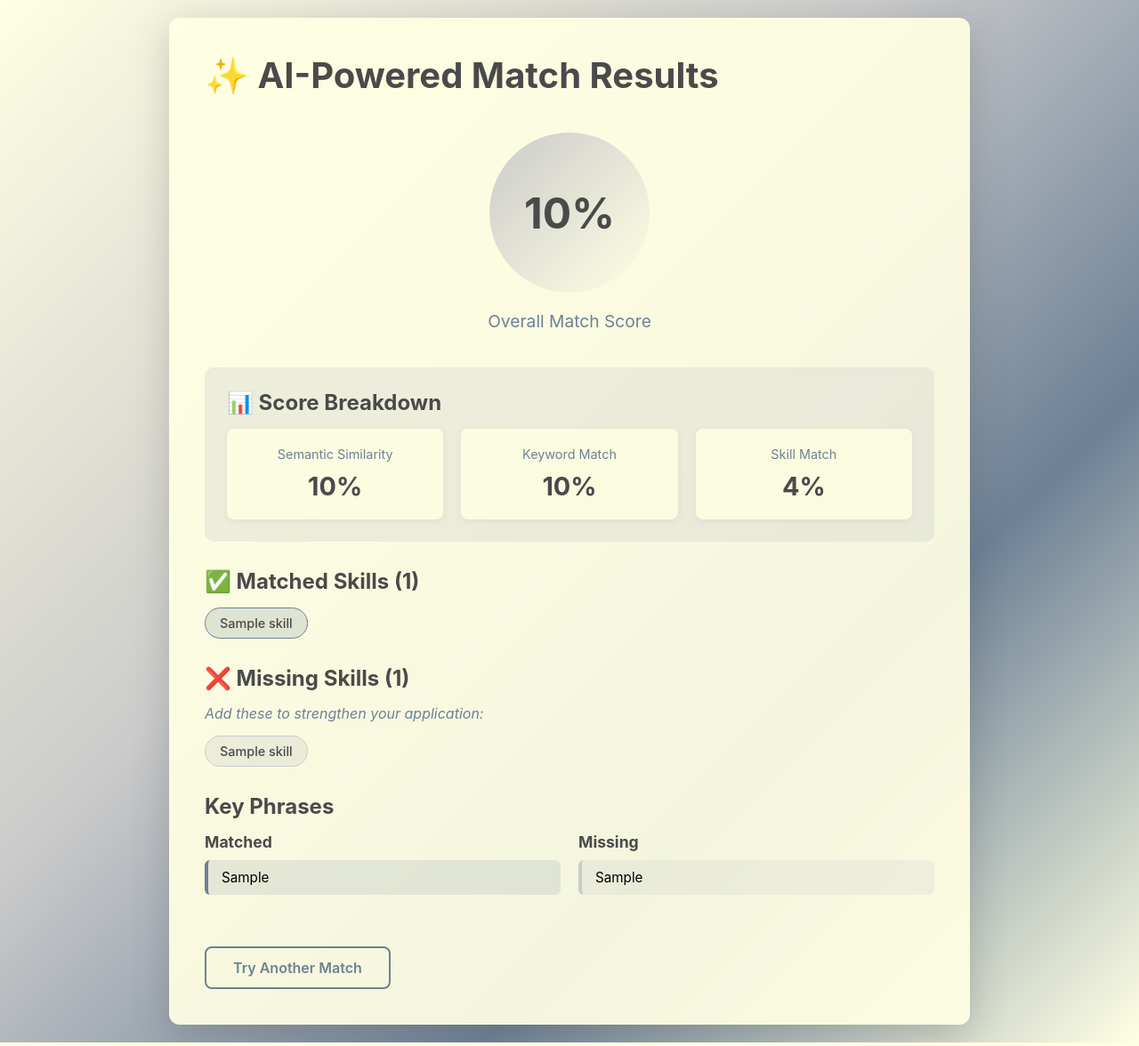
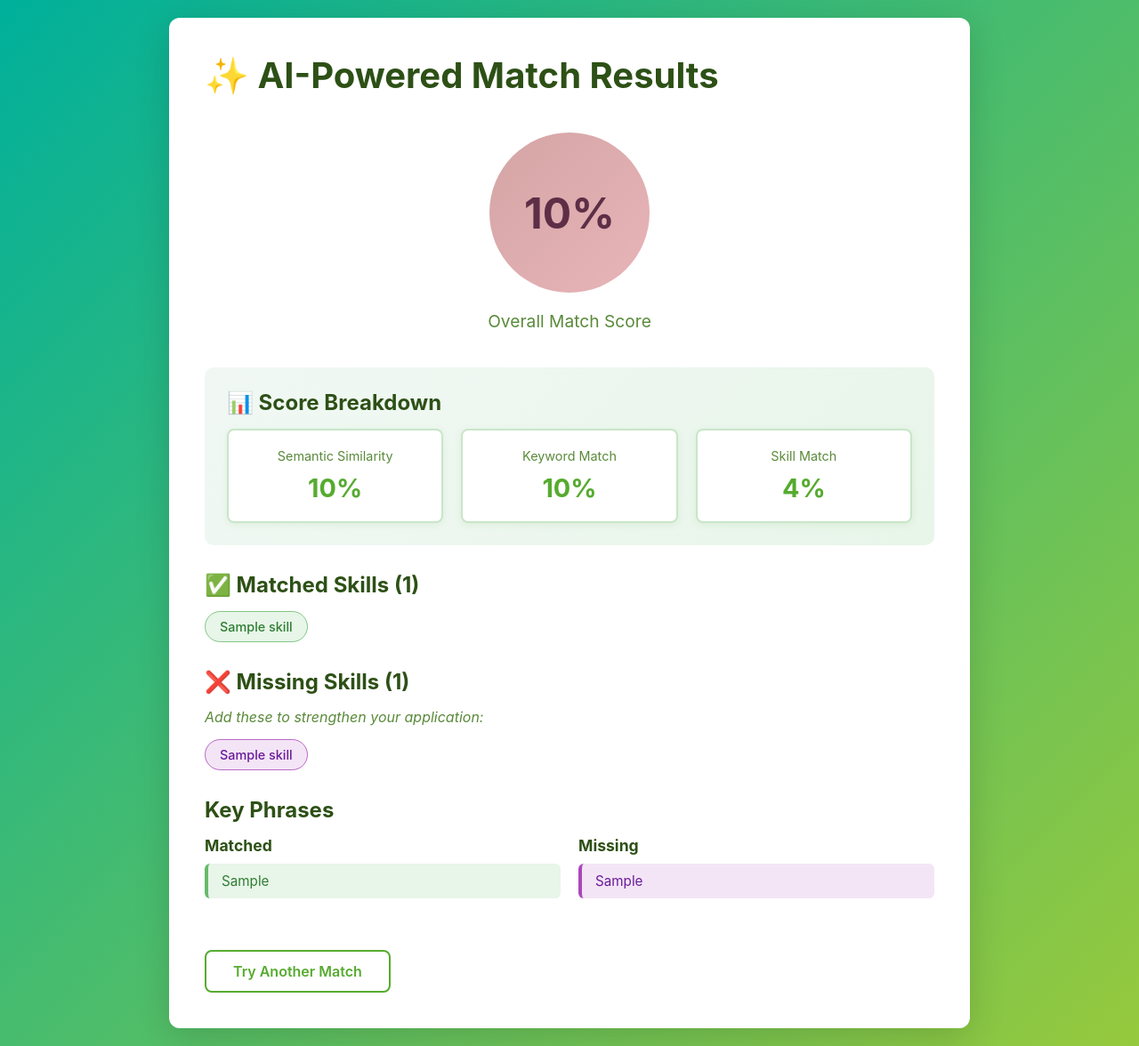
Before and after one commit to Ashita-Sharma/resume_analyzer, a Flask app: template templates/results_nlp.html in a window 1280 px wide. Shown: the whole page at 89% size. Run offline with Flask 3, Linux system fonts and the light colour scheme; the template is opened without the code that fills it: most values are stand-ins (such as "Sample title", 1, 10 or a date in 2020).

Commit message:
Updated style.css, modified color palette

```diff
--- a/static/style.css
+++ b/static/style.css
@@ -8,33 +8,26 @@ body {
     font-family: -apple-system, BlinkMacSystemFont, 'Segoe UI', Roboto, Oxygen, Ubuntu, Cantarell, sans-serif;
     min-height: 100vh;
     padding: 20px;
-    background: linear-gradient(
-        135deg,
-        #FFFFE3 0%,
-        #CBCBCB 40%,
-        #6D8196 70%,
-        #FFFFE3 100%
-    );
+    background: linear-gradient(135deg, #00b09b 0%, #96c93d 100%);
 }
 
 .container {
     max-width: 900px;
     margin: 0 auto;
-    background: rgba(255, 255, 227, 0.92);
-    backdrop-filter: blur(6px);
+    background: #ffffff;
     padding: 40px;
     border-radius: 12px;
-    box-shadow: 0 10px 40px rgba(74, 74, 74, 0.25);
+    box-shadow: 0 10px 40px rgba(0, 0, 0, 0.15);
 }
 
 h1 {
-    color: #4A4A4A;
+    color: #2d5016;
     margin-bottom: 10px;
     font-size: 2.5em;
 }
 
 .subtitle {
-    color: #6D8196;
+    color: #5a8a3a;
     margin-bottom: 30px;
     font-size: 1.1em;
 }
@@ -84,14 +77,14 @@ textarea:focus {
 
 .btn-primary:hover {
     transform: translateY(-2px);
-    box-shadow: 0 6px 20px rgba(109, 129, 150, 0.5);
+    box-shadow: 0 6px 20px rgba(86, 171, 47, 0.4);
 }
 
 .btn-secondary {
     display: inline-block;
     background: transparent;
-    color: #6D8196;
-    border: 2px solid #6D8196;
+    color: #56ab2f;
+    border: 2px solid #56ab2f;
     border-radius: 8px;
     padding: 12px 30px;
     text-decoration: none;
@@ -120,36 +113,37 @@ textarea:focus {
     justify-content: center;
     font-size: 3em;
     font-weight: bold;
-    color: #FFFFE3;
+    color: white;
 }
 
 .score-circle.high {
-    background: linear-gradient(135deg, #6D8196, #4A4A4A);
+    background: linear-gradient(135deg, #56ab2f 0%, #a8e063 100%);
 }
 
 .score-circle.medium {
-    background: linear-gradient(135deg, #CBCBCB, #6D8196);
+    background: linear-gradient(135deg, #96c93d 0%, #c5e1a5 100%);
+    color: #2d5016;
 }
 
 .score-circle.low {
-    background: linear-gradient(135deg, #CBCBCB, #FFFFE3);
-    color: #4A4A4A;
+    background: linear-gradient(135deg, #d4a5a5 0%, #e8b4b8 100%);
+    color: #5d2e46;
 }
 
 .score-label {
     font-size: 1.2em;
-    color: #6D8196;
+    color: #5a8a3a;
 }
 
 .score-breakdown {
-    background: rgba(203, 203, 203, 0.3);
+    background: linear-gradient(135deg, #f1f8f4 0%, #e8f5e9 100%);
     padding: 25px;
     border-radius: 10px;
     margin: 30px 0;
 }
 
 .score-breakdown h2 {
-    color: #4A4A4A;
+    color: #2d5016;
     margin-bottom: 15px;
 }
 
@@ -161,23 +155,24 @@ textarea:focus {
 }
 
 .breakdown-item {
-    background: rgba(255, 255, 227, 0.8);
+    background: white;
     padding: 20px;
     border-radius: 8px;
     text-align: center;
-    box-shadow: 0 2px 8px rgba(0,0,0,0.05);
+    box-shadow: 0 2px 8px rgba(86, 171, 47, 0.1);
+    border: 2px solid #c8e6c9;
 }
 
 .breakdown-label {
     display: block;
-    color: #6D8196;
+    color: #5a8a3a;
     font-size: 0.9em;
     margin-bottom: 10px;
 }
 
 .breakdown-value {
     display: block;
-    color: #4A4A4A;
+    color: #56ab2f;
     font-size: 1.8em;
     font-weight: bold;
 }
@@ -187,7 +182,7 @@ textarea:focus {
 }
 
 .results-section h2 {
-    color: #4A4A4A;
+    color: #2d5016;
     margin-bottom: 15px;
     font-size: 1.5em;
 }
@@ -207,19 +202,19 @@ textarea:focus {
 }
 
 .matched-keywords .keyword {
-    background: rgba(109, 129, 150, 0.2);
-    color: #4A4A4A;
-    border: 1px solid #6D8196;
+    background: #e8f5e9;
+    color: #2e7d32;
+    border: 1px solid #81c784;
 }
 
 .missing-keywords .keyword {
-    background: rgba(203, 203, 203, 0.3);
-    color: #4A4A4A;
-    border: 1px solid #CBCBCB;
+    background: #f3e5f5;
+    color: #6a1b9a;
+    border: 1px solid #ba68c8;
 }
 
 .improvement-note {
-    color: #6D8196;
+    color: #5a8a3a;
     font-style: italic;
     margin-top: 10px;
 }
@@ -234,7 +229,7 @@ textarea:focus {
 .phrase-column h3 {
     font-size: 1.1em;
     margin-bottom: 10px;
-    color: #4A4A4A;
+    color: #2d5016;
 }
 
 .phrase-item {
@@ -245,24 +240,27 @@ textarea:focus {
 }
 
 .phrase-item.matched {
-    background: rgba(109, 129, 150, 0.15);
-    border-left: 4px solid #6D8196;
+    background: #e8f5e9;
+    border-left: 4px solid #66bb6a;
+    color: #2e7d32;
 }
 
 .phrase-item.missing {
-    background: rgba(203, 203, 203, 0.25);
-    border-left: 4px solid #CBCBCB;
+    background: #f3e5f5;
+    border-left: 4px solid #ab47bc;
+    color: #6a1b9a;
 }
 
 .recommendations {
-    background: rgba(203, 203, 203, 0.2);
+    background: linear-gradient(135deg, #f1f8f4 0%, #e8f5e9 100%);
     padding: 25px;
     border-radius: 8px;
     margin-top: 30px;
+    border: 1px solid #c8e6c9;
 }
 
 .recommendations h2 {
-    color: #4A4A4A;
+    color: #2d5016;
     margin-bottom: 15px;
 }
 
```
Also changed, not shown: other parts of static/style.css (+12 -12 lines).
